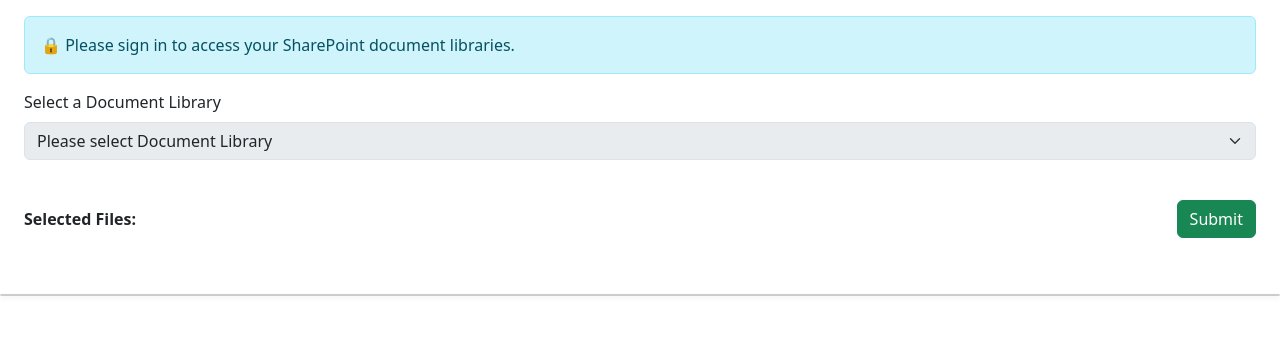
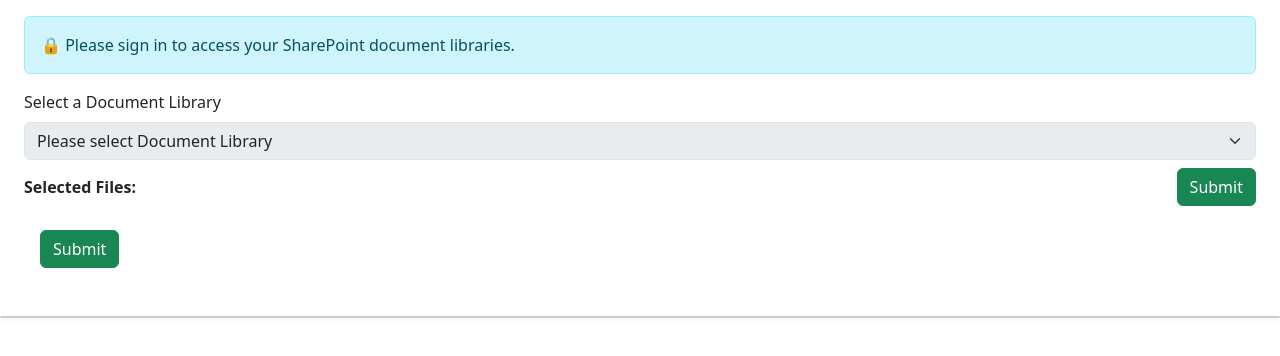
Before and after one commit to nelsonlauhy/oraclesp, a plain HTML site: page index.html in a window 1280 px wide. Shown: the part 66-422 px from the top of the page. Drawn offline with nearby package versions, Linux system fonts and the light colour scheme; a script that the page names is missing.

Commit message:
refactor layout of document library selection for improved consistency

```diff
--- a/index.html
+++ b/index.html
@@ -67,22 +67,25 @@
 
 
 
-      <div class="mb-3">
+      <div class="mb-2">
         <label for="librarySelect" class="form-label">Select a Document Library</label>
         <select class="form-select" id="librarySelect" disabled>
           <option selected disabled>Please select Document Library</option>
         </select>
       </div>
 
-      <nav aria-label="breadcrumb">
-        <ol class="breadcrumb" id="breadcrumb"></ol>
-      </nav>
-
-      <div class="mt-4 d-flex align-items-center justify-content-between">
+      <div class="d-flex align-items-center justify-content-between mb-2">
   <div class="me-3 text-nowrap fw-semibold">Selected Files:</div>
   <div class="flex-grow-1">
     <div id="selectedTags" class="d-flex flex-wrap gap-2"></div>
   </div>
+  <div class="ms-3">
+    <button class="btn btn-success" id="submitBtn" onclick="submitFiles()">Submit</button>
+  </div>
+</div>
+<nav aria-label="breadcrumb" class="mb-2">
+  <ol class="breadcrumb" id="breadcrumb"></ol>
+</nav>
   <div class="ms-3">
     <button class="btn btn-success" id="submitBtn" onclick="submitFiles()">Submit</button>
   </div>
@@ -92,7 +95,7 @@
       </div>
     </div>
 
-    <div id="fileList" class="list-group shadow-sm my-3"></div>
+    <div id="fileList" class="list-group shadow-sm mt-2"></div>
 
   </div>
 
```
